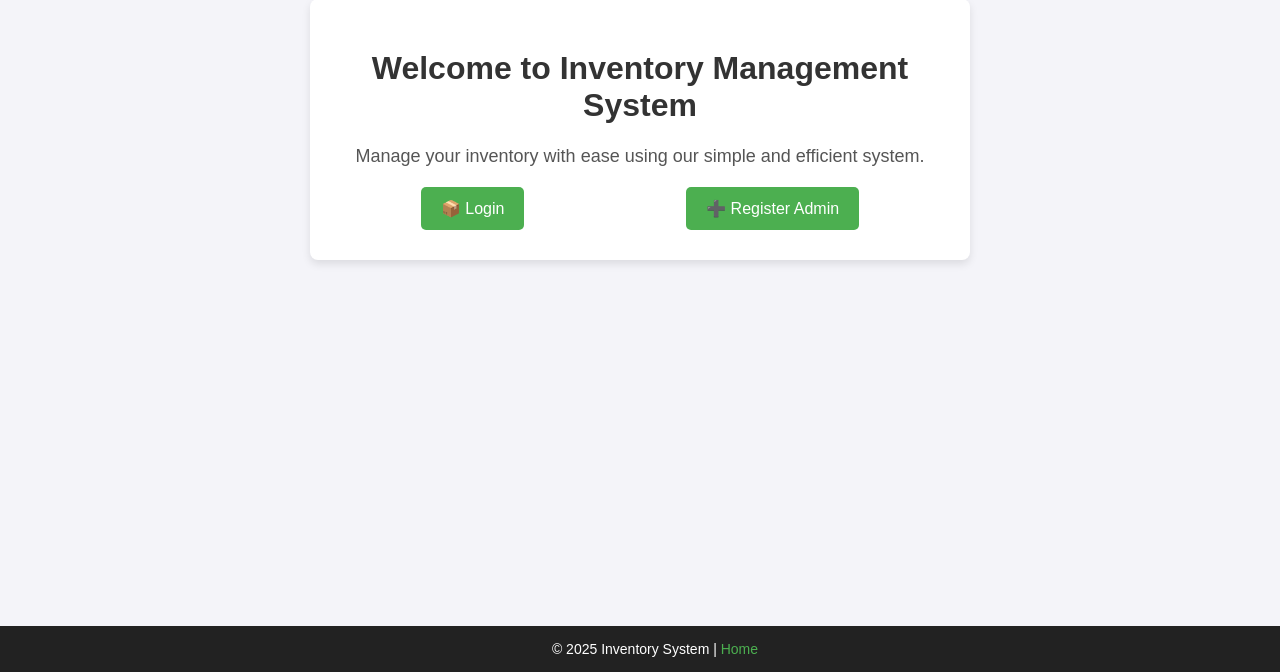
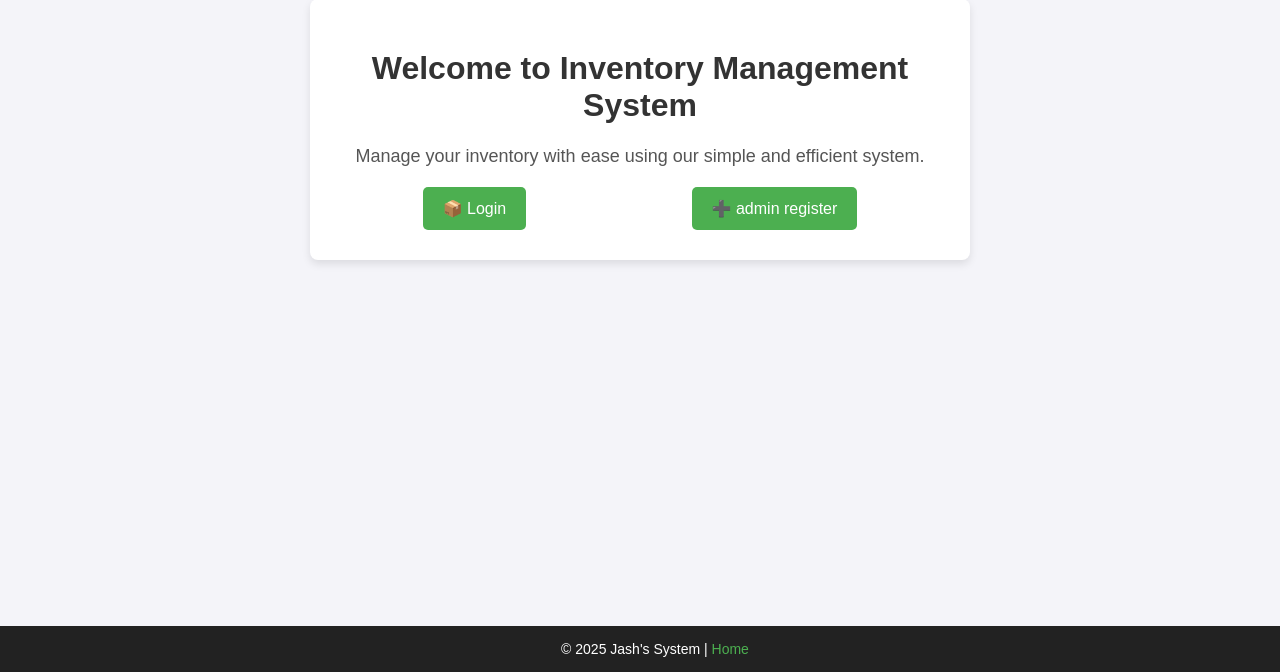
Before and after one commit to JashBhalakia1/API-Jash, a PHP site: page /phpmailer/ in a window 1280 px wide. Shown: the part 128-800 px from the top of the page. Run offline with PHP 8.4, Linux system fonts and the light colour scheme.

Commit message:
Commited

```diff
--- a/index.php
+++ b/index.php
@@ -100,6 +100,7 @@
     <!-- Navigation Bar -->
     <div class="navbar">
         <a href="index.php">🏠 Home</a>
+
     </div>
 
     <!-- Welcome Section -->
@@ -110,13 +111,13 @@
         <!-- Quick Access Links -->
         <div class="quick-links">
             <a href="index1.php">📦 Login</a>
-            <a href="register.php">➕ Register Admin</a>
+            <a href="register.php">➕ admin register</a>
         </div>
     </div>
 
     <!-- Footer -->
     <footer>
-        &copy; <?php echo date("Y"); ?> Inventory System | <a href="index.php">Home</a>
+        &copy; <?php echo date("Y"); ?> Jash's System | <a href="index.php">Home</a>
     </footer>
 
 </body>
```
